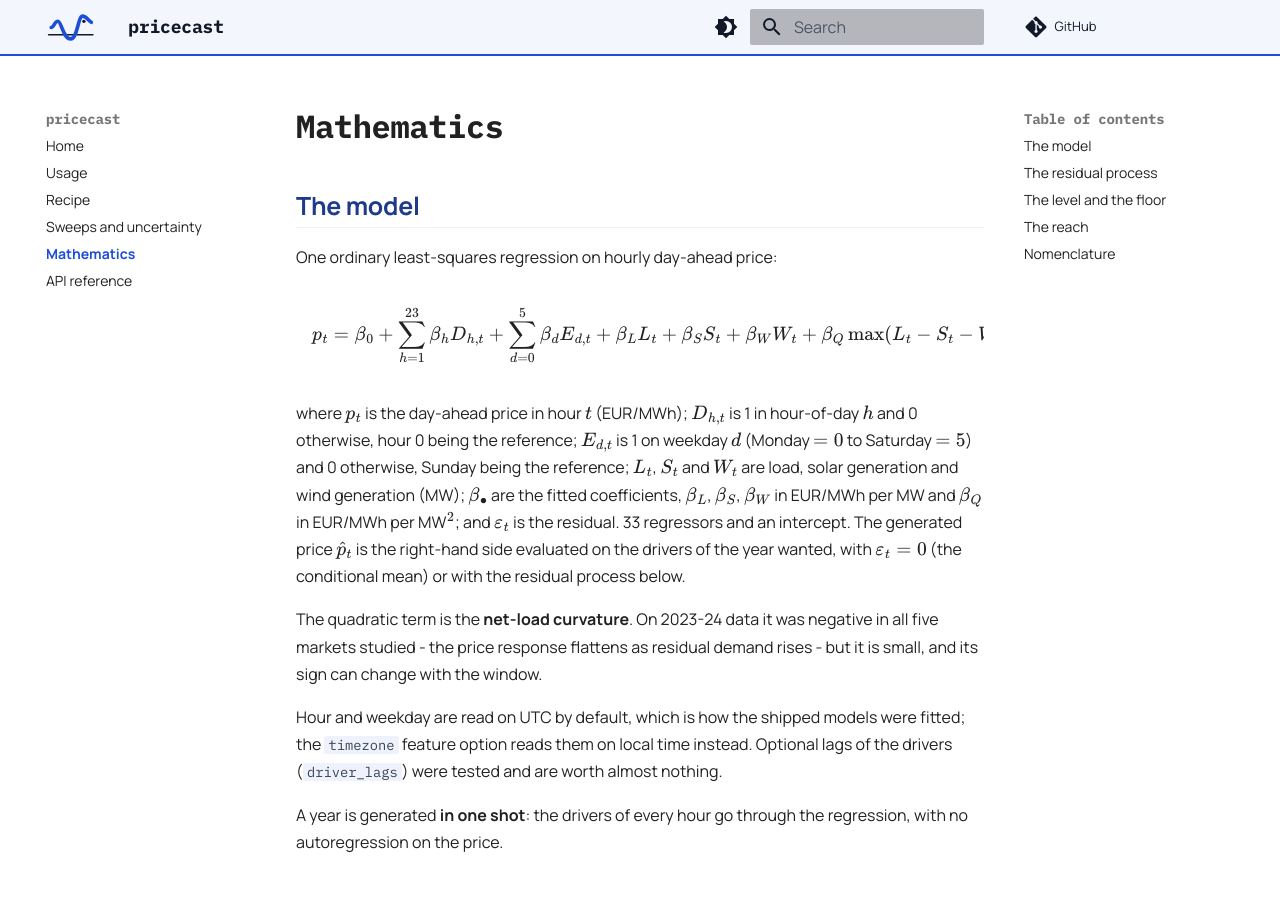
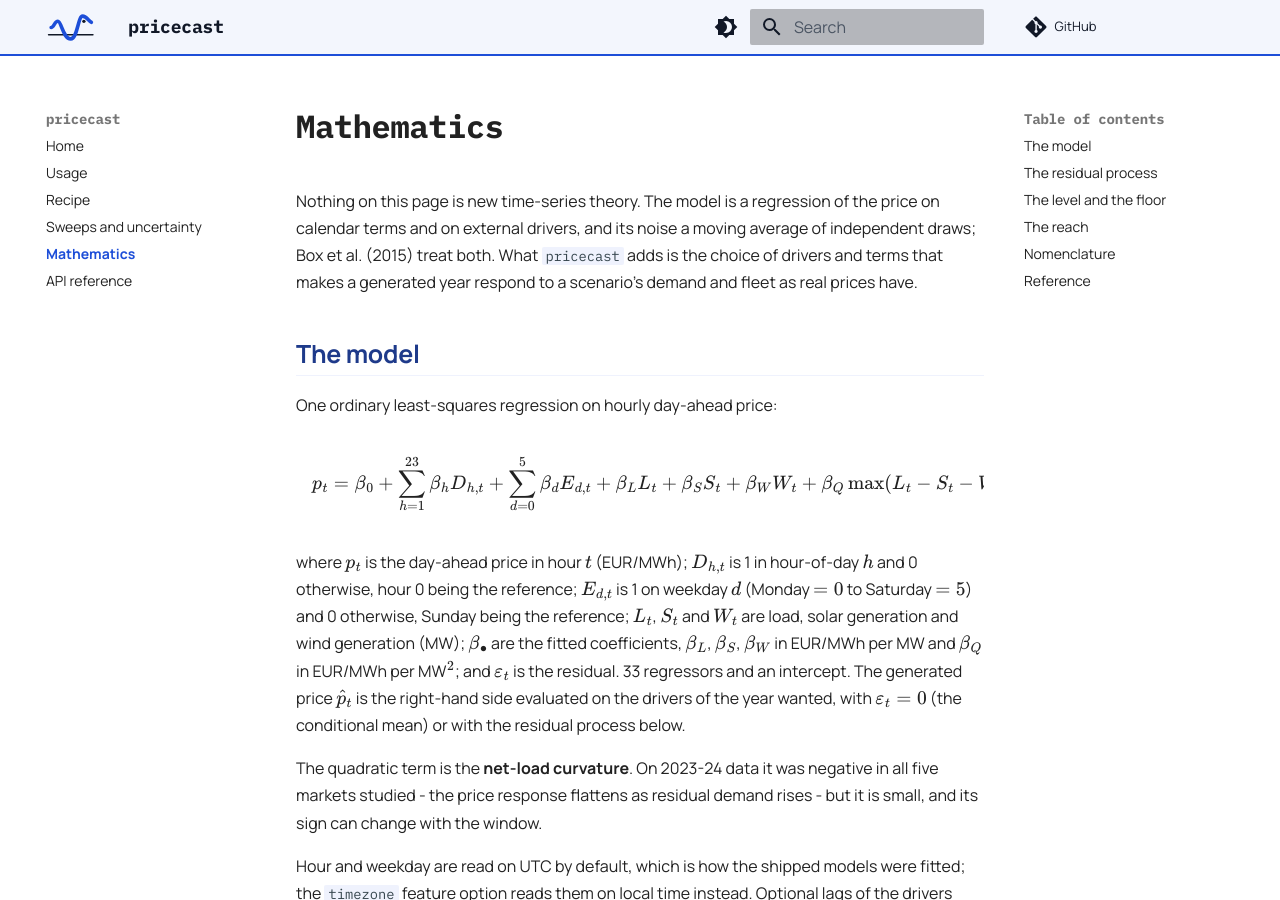
Before and after one commit to Matt-haug/pricecast, an MkDocs documentation site: the page built from docs/mathematics.md, in a window 1280 px wide and 900 px high. Built offline with MkDocs 1.6.1 and Material for MkDocs 9.7.7, drawn with Linux system fonts in a browser that asks for light colours; comment, search, counter and statistics services are not loaded; some of the changed text lies outside the part shown.

Commit message:
Credit the time-series theory the model builds on
The mathematics page derived the model but credited none of the theory
behind it. Nothing in it is new: a regression on calendar terms and
external drivers, with a moving-average noise process, is textbook
material. The page now says so and cites Box, Jenkins, Reinsel and
Ljung, so that what the package contributes -- the choice of drivers and
terms that makes a year respond to a scenario -- is not mistaken for
more.

Co-Authored-By: Claude Opus 5.5 <noreply@anthropic.com>

```diff
--- a/docs/mathematics.md
+++ b/docs/mathematics.md
@@ -1,4 +1,10 @@
 # Mathematics
+
+Nothing on this page is new time-series theory. The model is a regression of
+the price on calendar terms and on external drivers, and its noise a moving
+average of independent draws; Box et al. (2015) treat both. What `pricecast`
+adds is the choice of drivers and terms that makes a generated year respond to
+a scenario's demand and fleet as real prices have.
 
 ## The model
 
@@ -109,3 +115,8 @@ be used; past that, the scenario's own hourly prices are the better input.
 | $s$, $\pi_s$, $\mathcal O_s$ | weather scenario, its probability, its ordinary hours | - |
 | $\rho^{\mathrm{net}}$, $\rho^{\mathrm{fl}}$ | shares of hours beyond the training net load and on the floor | % |
 | $T$, $\mathcal F$ | number of hours of the year, hours the model was fitted on | - |
+
+## Reference
+
+Box GEP, Jenkins GM, Reinsel GC, Ljung GM. *Time Series Analysis: Forecasting
+and Control*, 5th edition. Wiley, Hoboken, NJ, 2015. ISBN 978-1-118-67502-1.
```
Also changed, not shown: CHANGELOG.md (+3 -0 lines).
